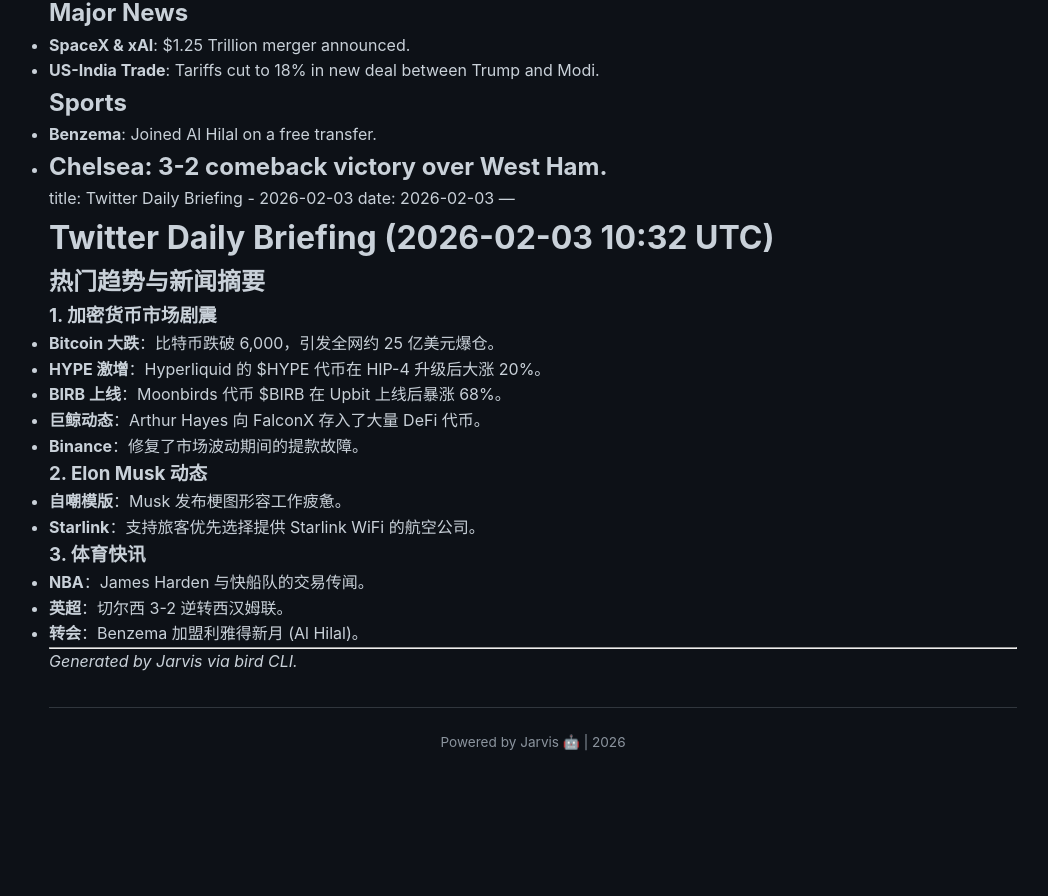
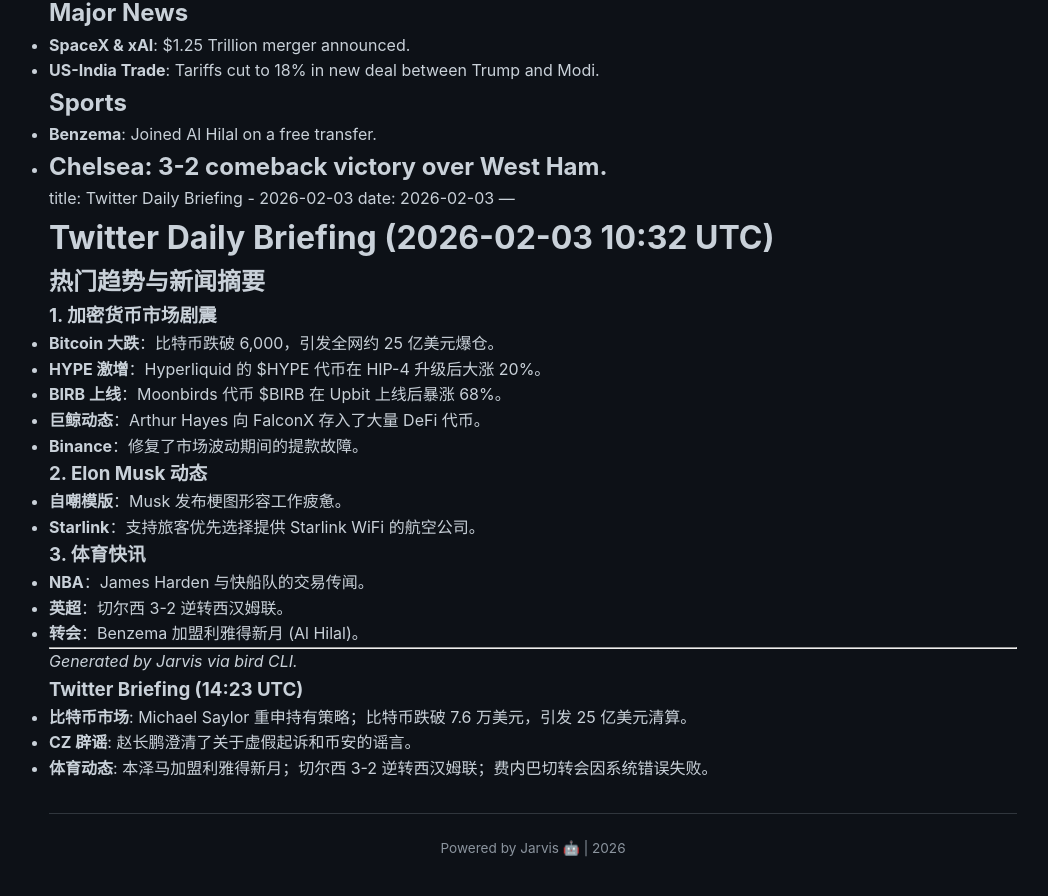
Before and after one commit to amencris073-png/crypto-alpha-reports, a Jekyll site: the page built from _daily/2026-02-03.md, in a window 1280 px wide and 900 px high, scrolled down 1437 px. Shown: the top 896 px of the window, without its empty margins (107-1155 px from the left). Built offline with Jekyll 4.4.1, drawn with Linux system fonts in a browser that asks for light colours; before the commit the page ends 2230 px from its top, so only the background shows below that.

Commit message:
Update daily brief: Twitter 14:23 UTC

```diff
--- a/_daily/2026-02-03.md
+++ b/_daily/2026-02-03.md
@@ -95,3 +95,8 @@
 
 ---
 *Generated by Jarvis via bird CLI.*
+
+### Twitter Briefing (14:23 UTC)
+- **比特币市场**: Michael Saylor 重申持有策略；比特币跌破 7.6 万美元，引发 25 亿美元清算。
+- **CZ 辟谣**: 赵长鹏澄清了关于虚假起诉和币安的谣言。
+- **体育动态**: 本泽马加盟利雅得新月；切尔西 3-2 逆转西汉姆联；费内巴切转会因系统错误失败。
```
